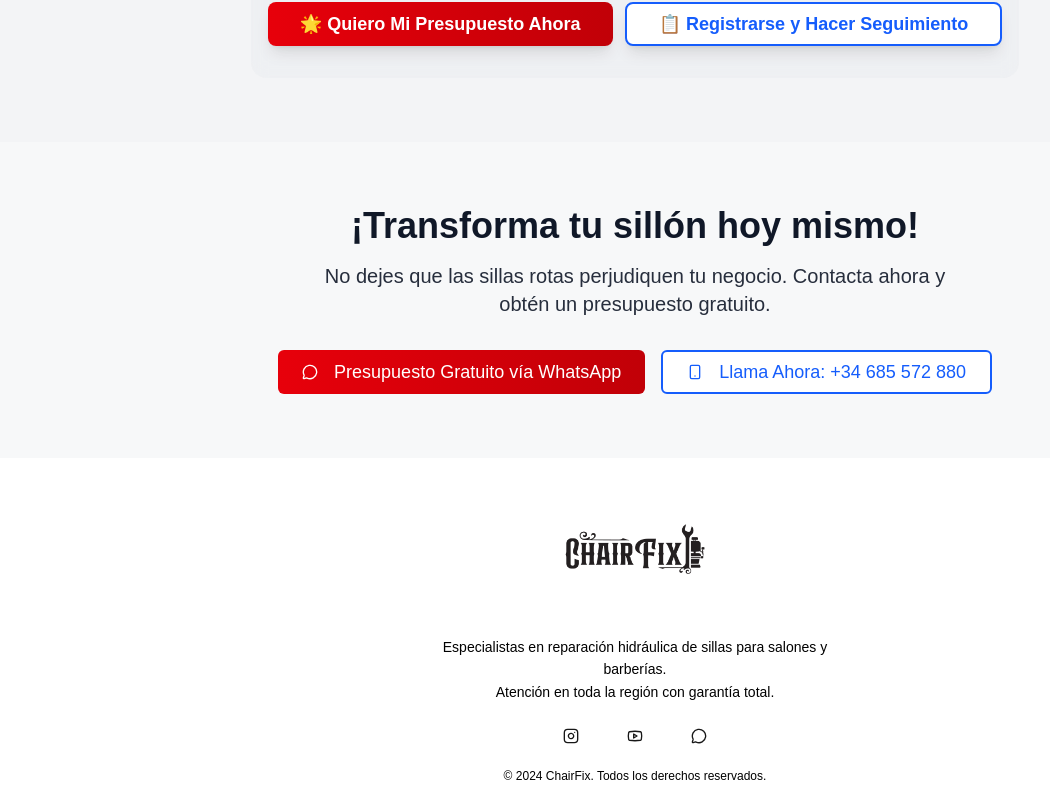
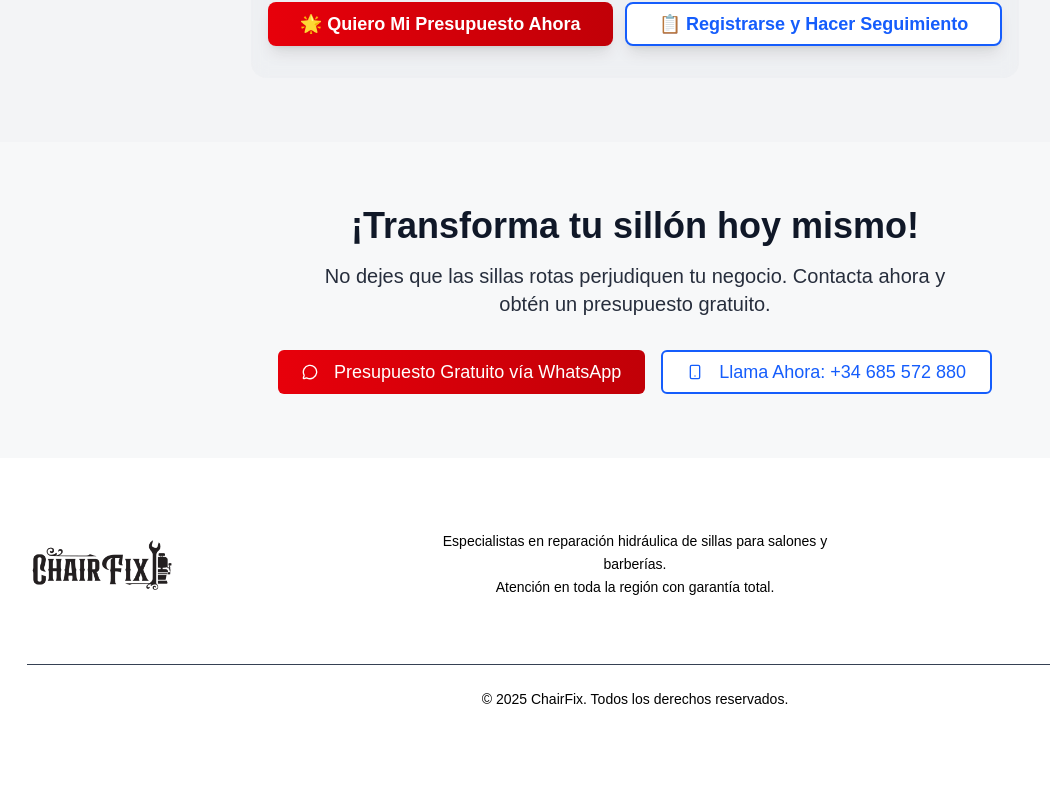
Before and after one commit to chairfix/chairfixAntoniel, a Next.js app: page / in a window 1280 px wide. Shown: the part 5529-6329 px from the top of the page, without its empty margins (5-1055 px from the left). After the commit the page ends 6270 px from the top, so only its background shows below. Built offline with nearby package versions, Linux system fonts and the light colour scheme; no server answers.

Commit message:
build listo

```diff
--- a/src/components/Footer.jsx
+++ b/src/components/Footer.jsx
@@ -2,66 +2,100 @@ import React from "react";
 import { Button } from "../ui/button";
 import { Instagram, Youtube, MessageCircle } from "lucide-react";
 import Image from "next/image";
+import Link from "next/link";
 import logo from "../../public/logo.png";
 
 function Footer() {
   return (
-    <footer className=" bg-gray-350 text-center py-4 px-2 ">
-      <div className="max-w-3xl mx-auto space-y-3 ">
-        {/* Logo */}
-        <div className="flex justify-center ">
-          <Image src={logo} alt="ChairFix Logo" width={150} height={80} />
-        </div>
+    <footer className="bg-white text-black py-8">
+  <div className="max-w-7xl mx-auto px-4 sm:px-6 lg:px-8">
 
-        {/* Descripción */}
-        <p className="text-sm text-black max-w-md mx-auto leading-relaxed ">
-          Especialistas en reparación hidráulica de sillas para salones y
-          barberías. <br />
-          Atención en toda la región con garantía total.
-        </p>
+    {/* Contenedor principal en fila */}
+    <div className="flex flex-col md:flex-row items-center justify-center gap-6 relative">
 
-        {/* Iconos redes sociales */}
-        <div className="flex justify-center space-x-6">
-          <Button asChild variant="ghost" size="icon">
-            <a
-              href="https://instagram.com/chairfix"
-              target="_blank"
-              rel="noopener noreferrer"
-              aria-label="Instagram"
-            >
-              <Instagram className="h-5 w-5" />
-            </a>
-          </Button>
+      {/* Logo grande alineado a la izquierda */}
+      <div className="md:mr-auto">
+        <Image
+          src="/logo.png"
+          alt="Logo de la empresa"
+          width={150} // Tamaño grande
+          height={150}
+        />
+      </div>
 
-          <Button asChild variant="ghost" size="icon">
-            <a
-              href="https://youtube.com/@chair-fix"
-              target="_blank"
-              rel="noopener noreferrer"
-              aria-label="YouTube"
-            >
-              <Youtube className="h-5 w-5" />
-            </a>
-          </Button>
+      {/* Párrafo centrado */}
+      <p className="text-sm text-black max-w-md text-center mx-auto leading-relaxed md:absolute left-1/2 transform -translate-x-1/2">
+        Especialistas en reparación hidráulica de sillas para salones y barberías. <br />
+        Atención en toda la región con garantía total.
+      </p>
+    </div>
 
-          <Button asChild variant="ghost" size="icon">
-            <a
-              href="https://wa.me/34685572880"
-              target="_blank"
-              rel="noopener noreferrer"
-              aria-label="WhatsApp"
-            >
-              <MessageCircle className="h-5 w-5" />
-            </a>
-          </Button>
-        </div>
+    {/* Línea separadora */}
+    <div className="border-t border-gray-700 my-6"></div>
 
-        {/* Copyright */}
-        <p className="text-xs text-black">
-          © 2024 ChairFix. Todos los derechos reservados.
-        </p>
-      </div>
-    </footer>
+    {/* Copyright */}
+    <div className="text-center text-sm">
+      &copy; {new Date().getFullYear()} ChairFix. Todos los derechos reservados.
+    </div>
+  </div>
+</footer>
+
+    // <footer className=" bg-gray-350 text-center py-4 px-2 ">
+    //   <div className="max-w-3xl mx-auto space-y-3 ">
+    //     {/* Logo */}
+    //     <div className="flex justify-center ">
+    //       <Image src={logo} alt="ChairFix Logo" width={150} height={80} />
+    //     </div>
+
+    //     {/* Descripción */}
+    //     <p className="text-sm text-black max-w-md mx-auto leading-relaxed ">
+    //       Especialistas en reparación hidráulica de sillas para salones y
+    //       barberías. <br />
+    //       Atención en toda la región con garantía total.
+    //     </p>
+
+    //     {/* Iconos redes sociales */}
+    //     <div className="flex justify-center space-x-6">
+    //       <Button asChild variant="ghost" size="icon">
+    //         <a
+    //           href="https://instagram.com/chairfix"
+    //           target="_blank"
+    //           rel="noopener noreferrer"
+    //           aria-label="Instagram"
+    //         >
+    //           <Instagram className="h-5 w-5" />
+    //         </a>
+    //       </Button>
+
+    //       <Button asChild variant="ghost" size="icon">
+    //         <a
+    //           href="https://youtube.com/@chair-fix"
+    //           target="_blank"
+    //           rel="noopener noreferrer"
+    //           aria-label="YouTube"
+    //         >
+    //           <Youtube className="h-5 w-5" />
+    //         </a>
+    //       </Button>
+
+    //       <Button asChild variant="ghost" size="icon">
+    //         <a
+    //           href="https://wa.me/34685572880"
+    //           target="_blank"
+    //           rel="noopener noreferrer"
+    //           aria-label="WhatsApp"
+    //         >
+    //           <MessageCircle className="h-5 w-5" />
+    //         </a>
+    //       </Button>
+    //     </div>
+
+    //     {/* Copyright */}
+    //     <p className="text-xs text-black">
+    //       © 2024 ChairFix. Todos los derechos reservados.
+    //     </p>
+    //   </div>
+    // </footer>
   );
 }
 
--- a/src/integrations/supabase/client.js
+++ b/src/integrations/supabase/client.js
@@ -8,10 +8,20 @@ const SUPABASE_PUBLISHABLE_KEY = "eyJhbGciOiJIUzI1NiIsInR5cCI6IkpXVCJ9.eyJpc3MiO
 // Import the supabase client like this:
 // import { supabase } from "@/integrations/supabase/client";
 
+const storage = typeof window !== 'undefined' ? localStorage : undefined;
+
 export const supabase = createClient(SUPABASE_URL, SUPABASE_PUBLISHABLE_KEY, {
   auth: {
-    storage: localStorage,
+    storage,
     persistSession: true,
     autoRefreshToken: true,
   }
 });
+
+// export const supabase = createClient(SUPABASE_URL, SUPABASE_PUBLISHABLE_KEY, {
+//   auth: {
+//     storage: localStorage,
+//     persistSession: true,
+//     autoRefreshToken: true,
+//   }
+// });
```
Also changed, not shown: 1 other file (tests, documents, lock files or other folders).
